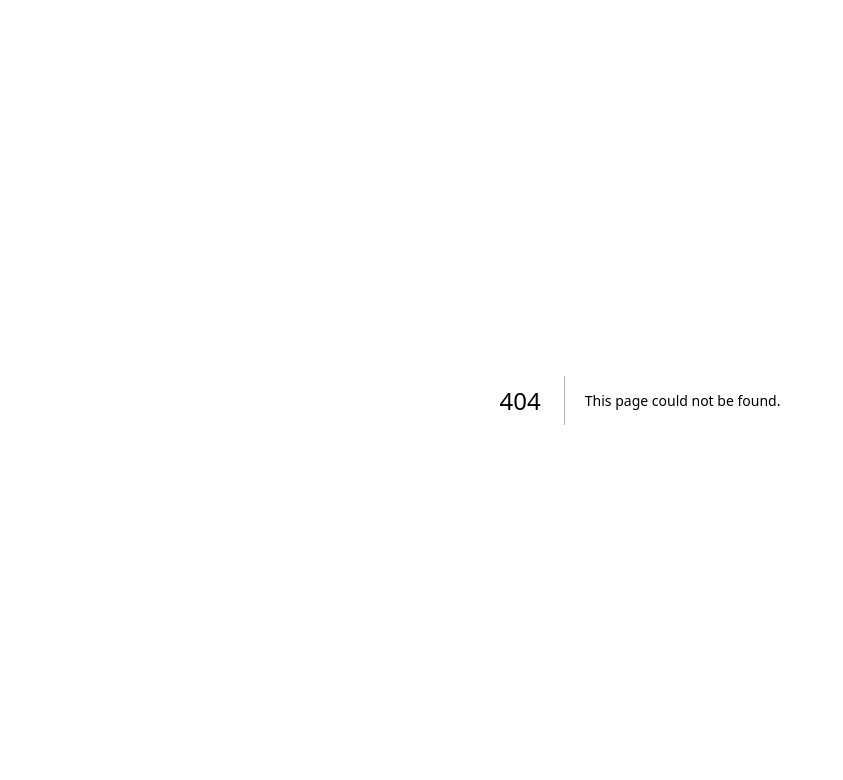
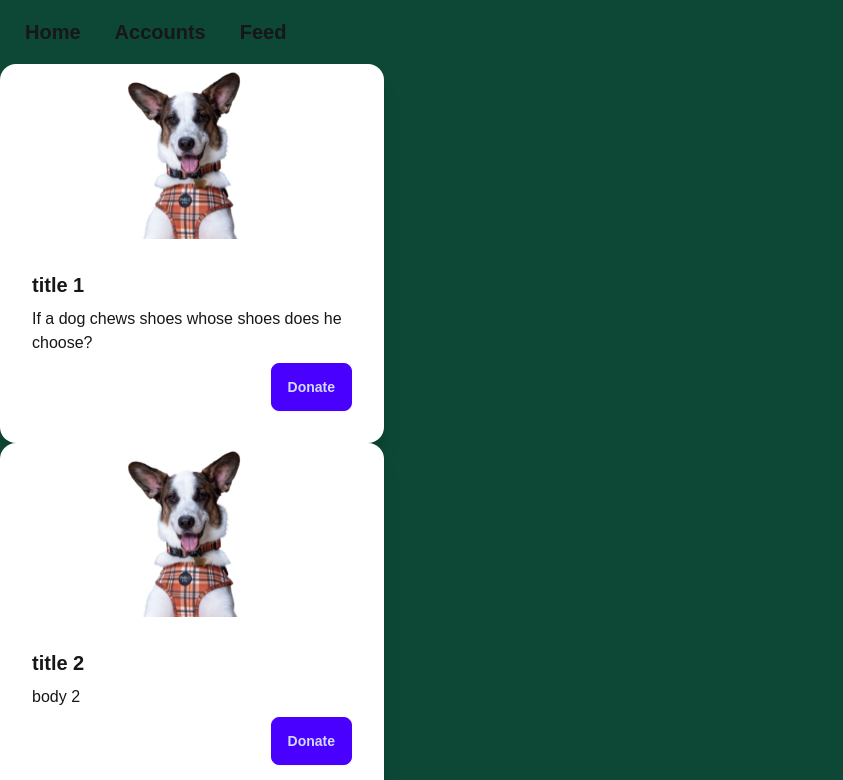
Before and after one commit to Kevin-Punchcard/Paw-Pics, a Next.js app: page /feed in a window 1280 px wide. Before the commit this address had no page. Shown: the top 780 px of the page, without its empty margins (0-843 px from the left). Built offline with nearby package versions, Linux system fonts and the light colour scheme; a web font is replaced by a local one.

Commit message:
add crrd component

```diff
--- /dev/null
+++ b/app/feed/page.tsx
@@ -0,0 +1,19 @@
+import Card from '@/components/Card';
+import React from 'react';
+
+export default function Feed() {
+    const cardHeader = ["title 1", "title 2", "title 3"];
+    const cardBody = ["If a dog chews shoes whose shoes does he choose?", "body 2", "body 3"];
+
+    return (
+        <>
+            {cardHeader.map((header, index) => (
+                <Card
+                    key={index}  // Assign a unique key to each card
+                    title={header}  // Pass the respective title
+                    body={cardBody[index]}  // Pass the respective body text
+                />
+            ))}
+        </>
+    );
+}
--- a/app/layout.tsx
+++ b/app/layout.tsx
@@ -1,5 +1,6 @@
 import type { Metadata } from "next";
 import "./globals.css";
+import Navbar from "@/components/Navbar";
 
 export const metadata: Metadata = {
   title: "Create Next App",
@@ -19,7 +20,8 @@ export default function RootLayout({
         <link rel="preconnect" href="https://fonts.gstatic.com" />
         <link href="https://fonts.googleapis.com/css2?family=Sora:wght@100..800&display=swap" rel="stylesheet" />
       </head>
-      <body>
+      <body className="min-h-screen bg-darkGreen">
+        <Navbar />
         {children}
       </body>
     </html>
--- /dev/null
+++ b/app/onboarding/page.tsx
@@ -0,0 +1,7 @@
+import React from 'react'
+
+export default function Onboarding() {
+    return (
+        <div>Onboarding</div>
+    )
+}
--- a/app/page.tsx
+++ b/app/page.tsx
@@ -3,9 +3,8 @@ import Image from "next/image";
 
 export default function Home() {
   return (
-
-    <main className="flex flex-col gap-8  justify-center items-center bg-darkGreen min-h-screen overflow-x-hidden">
-      <div className="flex flex-col md:flex-row justify-between">
+    <main className="flex flex-col gap-8 justify-center items-center">
+      <div className="flex flex-col md:flex-row justify-between min-h-screen overflow-x-hidden">
         <div className="flex gap-4 flex-col justify-start w-1/2">
           <h1 className="tk-roca text-megaXL text-beige">Heading text</h1>
           <p className="text-body text-beige tk-sora">Join a community dedicated to showcasing the cutest, fluffiest, and most adorable dog paws around. Whether you&apos;re a dog lover or a proud pet parent, this is the perfect place to share and enjoy the paws of your furry friends!</p>
--- /dev/null
+++ b/components/Card.tsx
@@ -0,0 +1,23 @@
+import Image from "next/image";
+
+interface CardProps {
+    title: string;
+    body: string;
+}
+
+export default function Card({ title, body }: CardProps) {
+    return (
+        <div className="card bg-base-100 w-96 shadow-xl">
+            <figure>
+                <Image src={"/images/home-hero.svg"} height={200} width={200} alt="home-hero image" />
+            </figure>
+            <div className="card-body">
+                <h2 className="card-title">{title}</h2>
+                <p>{body}</p>
+                <div className="card-actions justify-end">
+                    <button className="btn btn-primary">Donate</button>
+                </div>
+            </div>
+        </div>
+    );
+}
--- /dev/null
+++ b/components/Navbar.tsx
@@ -0,0 +1,11 @@
+import Link from "next/link";
+
+export default function Navbar() {
+    return (
+        <nav className="navbar">
+                <Link href="/" className="btn btn-ghost text-xl">Home</Link>
+                <Link href="/onboarding" className="btn btn-ghost text-xl">Accounts</Link>
+                <Link href="/feed" className="btn btn-ghost text-xl">Feed</Link>
+        </nav>
+    )
+}
```
